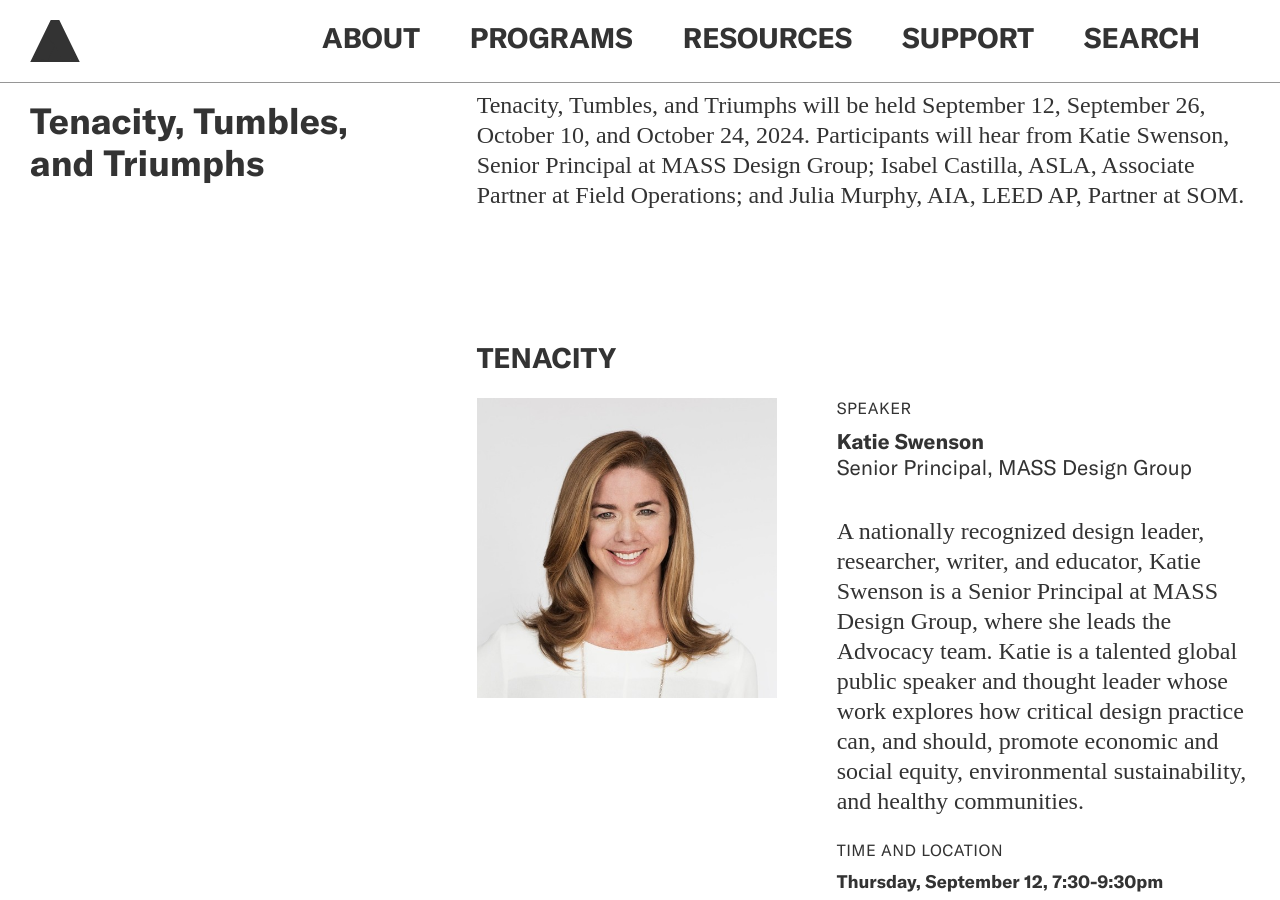
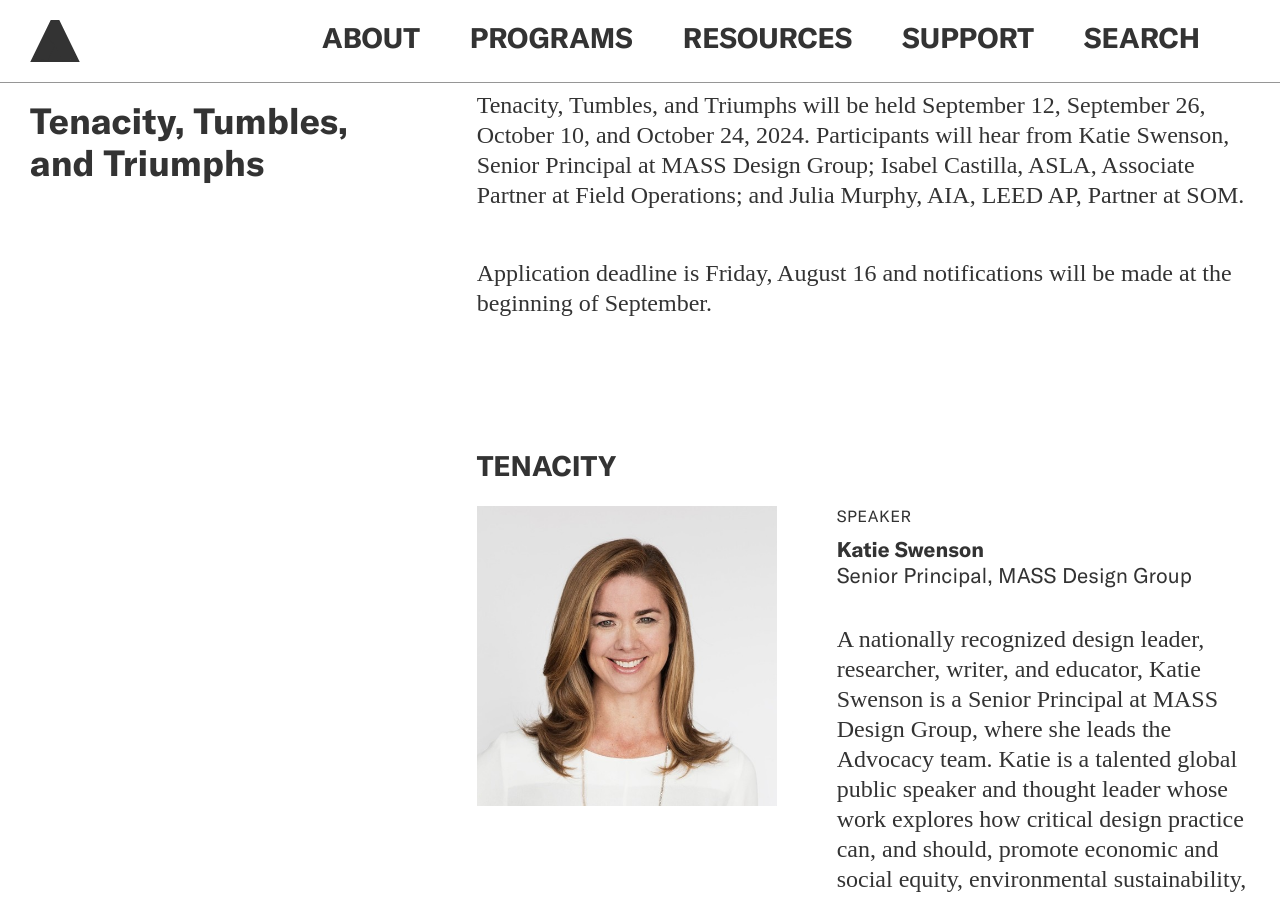
Before and after one commit to jengalas/bwaf-bbw, a Jekyll site: the page built from _emerging-leaders/tenacity-tumbles-and-triumphs.md, in a window 1280 px wide and 900 px high, scrolled down 502 px. Built offline with Jekyll 4.4.1, drawn with Linux system fonts in a browser that asks for light colours; nearby versions of some CDN libraries; some web fonts are replaced; some of the changed lines change nothing that is shown.

Commit message:
Updated 1 file via CloudCannon.

```diff
--- a/_emerging-leaders/tenacity-tumbles-and-triumphs.md
+++ b/_emerging-leaders/tenacity-tumbles-and-triumphs.md
@@ -41,6 +41,10 @@
       Swenson, Senior Principal at MASS Design Group; Isabel Castilla, ASLA,
       Associate Partner at Field Operations; and Julia Murphy, AIA, LEED AP,
       Partner at SOM.
+
+
+      Application deadline is  Friday, August 16 and notifications will be made
+      at the beginning of September.
   - template: featured-portrait-block
     header: TENACITY
     time-location:
@@ -113,6 +117,12 @@
       is an expert in solving the physical, financial, and administrative
       challenges of building in New York City, and has founded multiple career
       development programs for women.
+  - template: buttons-block
+    button:
+      - button_text: 'Apply Here '
+        button_link: https://bwaf.wufoo.com/forms/mm6xfr80e1ij3b/
+    section_break: false
+    include_left-hand_column_text_: false
 _structures:
   page_blocks:
     id_key: template
```
